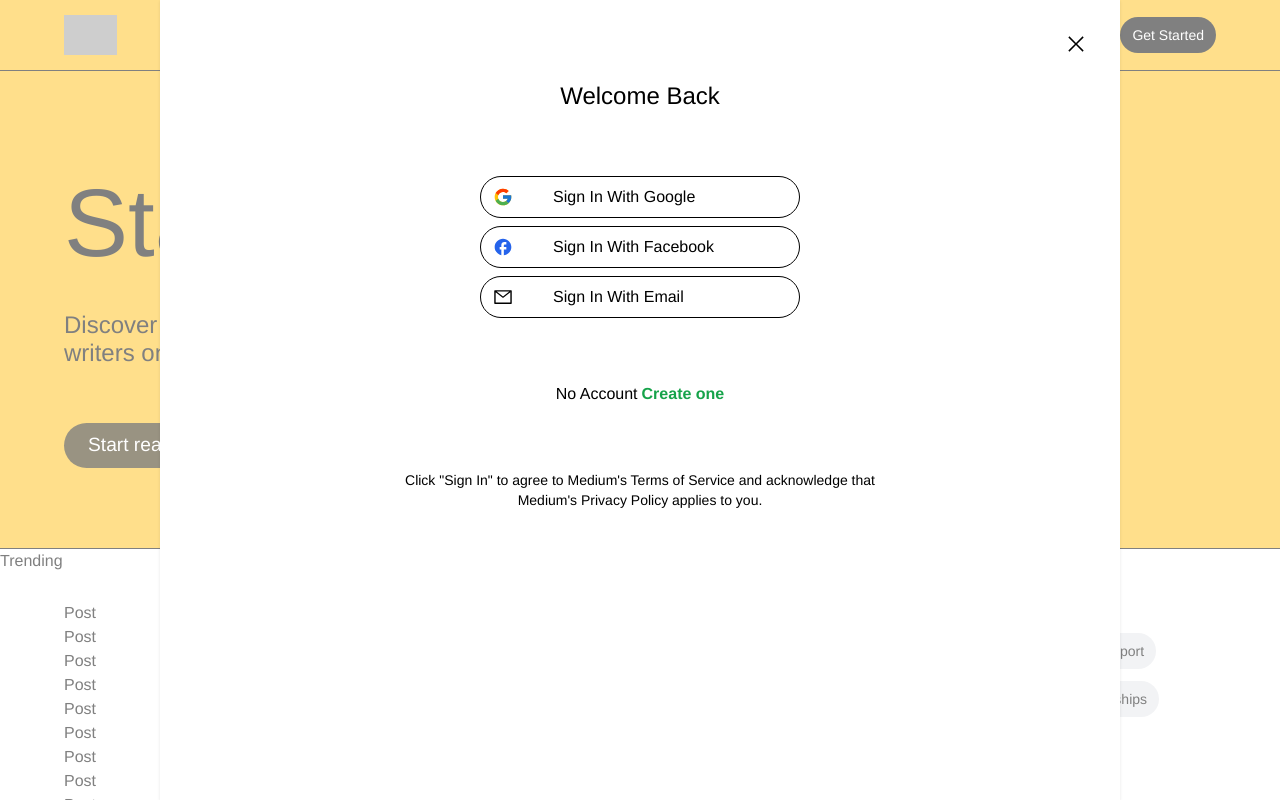
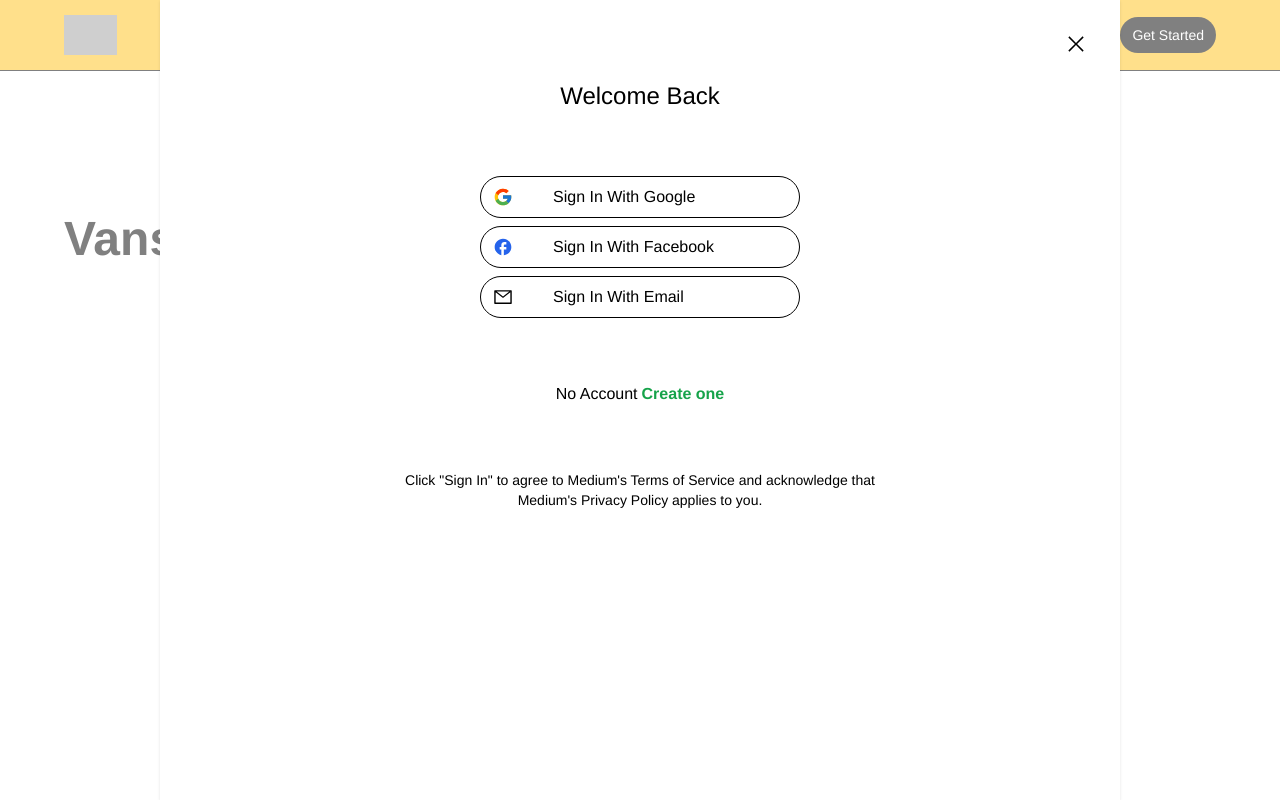
Before and after one commit to vanshverma721/Blog_Website, a React (Vite) app: page /profile/1 in a window 1280 px wide. Before the commit this address led to /demo. Shown: the top 800 px of the page. Built offline with nearby package versions, Linux system fonts and the light colour scheme; no server answers; grey boxes are pictures that could not be loaded.

Commit message:
making profile page

```diff
--- a/src/App.jsx
+++ b/src/App.jsx
@@ -5,6 +5,7 @@
 import DemoHeader from "./components/Demo/DemoHeader";
 import { Blog } from "./Context/Context";
 import { ToastContainer } from "react-toastify";
+import Profile from "./components/Home/Profile/Profile";
 
 function App() {
 
@@ -17,6 +18,7 @@
       <Routes>
         {currentUser && <Route path="/" element={<Home />} />}
         {!currentUser && <Route path="/demo" element={<Demo />} />}
+        <Route path="/profile/:userId" element={<Profile />} />
         <Route path="*" element={<Navigate to={!currentUser ? "/demo" : "/"} />} />
       </Routes>
     </>
--- a/src/components/Home/Header/HomeHeader.jsx
+++ b/src/components/Home/Header/HomeHeader.jsx
@@ -56,7 +56,7 @@
             </span>
             <Modal modal={modal} setModal={setModal} hidden={hidden} >
               <div className={`${modal ? "visible opacity-100%" : "invisible opacity-0"} transition-all duration-200`}>
-                <UserModal />
+                <UserModal setModal={setModal} />
               </div>
             </Modal>
           </div>
--- a/src/components/Home/Header/UserModal.jsx
+++ b/src/components/Home/Header/UserModal.jsx
@@ -8,7 +8,7 @@
 import { Link } from 'react-router-dom';
 import { secretEmail } from '../../../utils/helper';
 
-const UserModal = () => {
+const UserModal = (setModal) => {
 
   const { currentUser } = Blog();
 
@@ -45,7 +45,7 @@
       </Link>
       <div className="flex flex-col gap-4 border-b border-gray-300 pb-5">
         {userModal.map((item, i) => (
-          <Link key={i} className="flex items-center gap-2 text-gray-500 hover:text-black/70" path={item.path}>
+          <Link onClick={() => setModal(false)} key={i} className="flex items-center gap-2 text-gray-500 hover:text-black/70" to={item.path}>
             <span className="text-2xl">{item.icon}</span>
             <h2 className="text-md">{item.title}</h2>
           </Link>
--- /dev/null
+++ b/src/components/Home/Profile/Activities/ProfileAbout.jsx
@@ -0,0 +1,9 @@
+import React from 'react'
+
+const ProfileAbout = () => {
+  return (
+    <div>ProfileAbout</div>
+  )
+}
+
+export default ProfileAbout
--- /dev/null
+++ b/src/components/Home/Profile/Activities/ProfileHome.jsx
@@ -0,0 +1,9 @@
+import React from 'react'
+
+const ProfileHome = () => {
+  return (
+    <div>ProfileHome</div>
+  )
+}
+
+export default ProfileHome
--- /dev/null
+++ b/src/components/Home/Profile/Activities/ProfileLists.jsx
@@ -0,0 +1,9 @@
+import React from 'react'
+
+const ProfileLists = () => {
+  return (
+    <div>ProfileLists</div>
+  )
+}
+
+export default ProfileLists
--- /dev/null
+++ b/src/components/Home/Profile/Profile.jsx
@@ -0,0 +1,44 @@
+import React from 'react'
+import ProfileHome from "./Activities/ProfileHome";
+import ProfileLists from "./Activities/ProfileLists";
+import ProfileAbout from "./Activities/ProfileAbout";
+
+const Profile = () => {
+
+  const activities = [
+    {
+      title: "Home",
+      comp: ProfileHome,
+    },
+    {
+      title: "Lists",
+      comp: ProfileLists,
+    },
+    {
+      title: "About",
+      comp: ProfileAbout,
+    }
+  ];
+
+  return (
+    <section className="size flex gap-[4rem] relative">
+
+      <div className="mt-[9rem] flex-2">
+        <div className="flex items-end gap-4">
+          <h2 className="text-3xl sm:text-5xl font-bold capitalize">
+            Vansh Verma
+          </h2>
+          <p className="text-gray-500 text-xs sm:text-sm">
+            Followers(2)
+          </p>
+          <p className="text-gray-500 text-xs sm:text-sm">
+            Followings(2)
+          </p>
+        </div>
+      </div>
+
+    </section>
+  )
+}
+
+export default Profile
```
